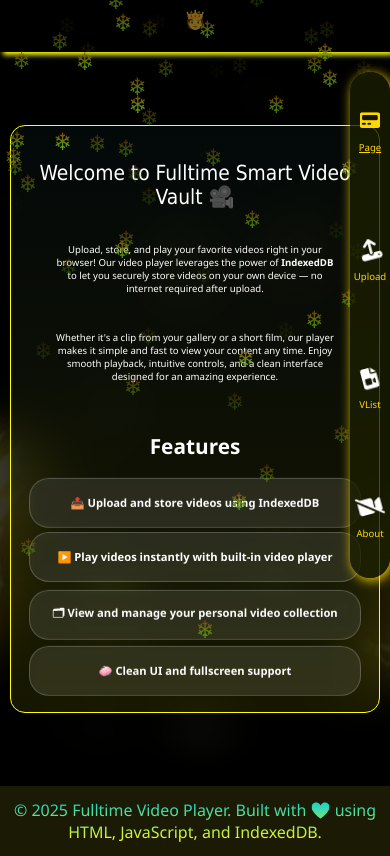
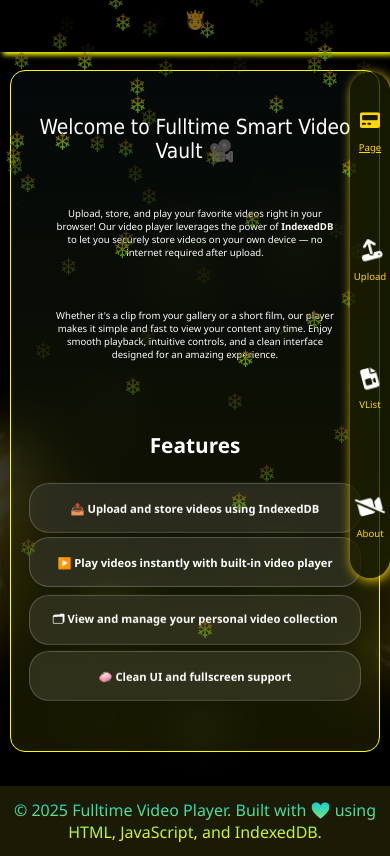
Before and after one commit to Fulltime04/SmartVideoPlayer, a website: page index.html in a window 390 px wide. Shown: the part 58-914 px from the top of the page. Drawn offline with Linux system fonts and the light colour scheme.

Commit message:
thank you JESUS

```diff
--- a/MyMediaQuery.css
+++ b/MyMediaQuery.css
@@ -371,12 +371,7 @@
     .description{
         font-size: .7em !important;
     }
-    .description-section{
-        height: 80% !important;
-        min-height: fit-content !important;
-        /*overflow: hidden;*/
-        /*overflow-y: auto;*/
-    }
+
 
 
     .Features{
@@ -569,9 +564,7 @@
         padding: 10px;
         flex-direction: column;
     }
-    .first_description_section{
-        height: 85% !important;
-    }
+
     @keyframes transforming{
         from{
 
--- a/index.css
+++ b/index.css
@@ -183,7 +183,7 @@ body{
     align-items: center;
     justify-content: center;
     /*margin-top: 40px;*/
-    /*padding-top: 30px;*/
+    padding-bottom: 1rem;
     position: relative;
     /*border: 2px solid red;*/
     color: white;
@@ -195,7 +195,7 @@ body{
 .description-section{
     width: 90%;
     min-height: fit-content !important;
-    height: 90%;
+    height: 95%;
     background: linear-gradient(#030809, rgba(255, 255, 0, 0.09));
     border: 1px solid yellow;
     border-radius: 15px;
```
